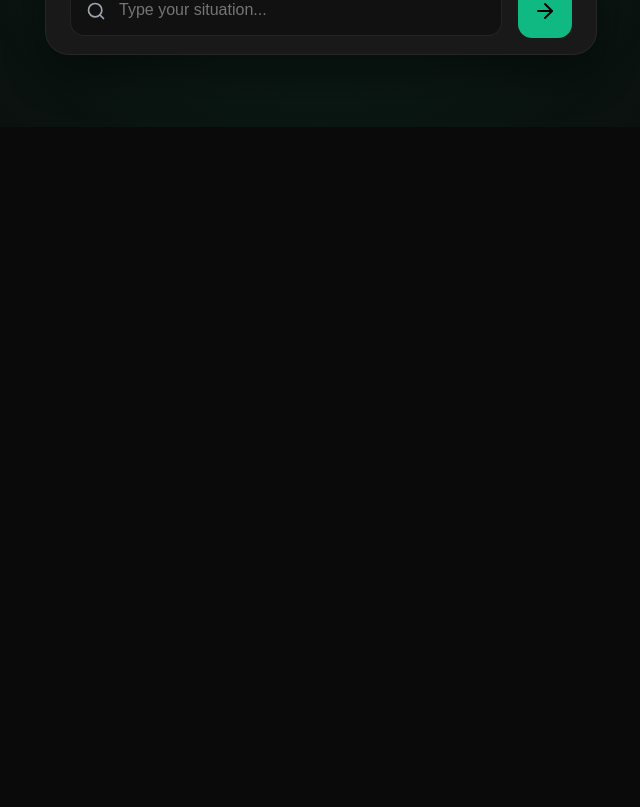
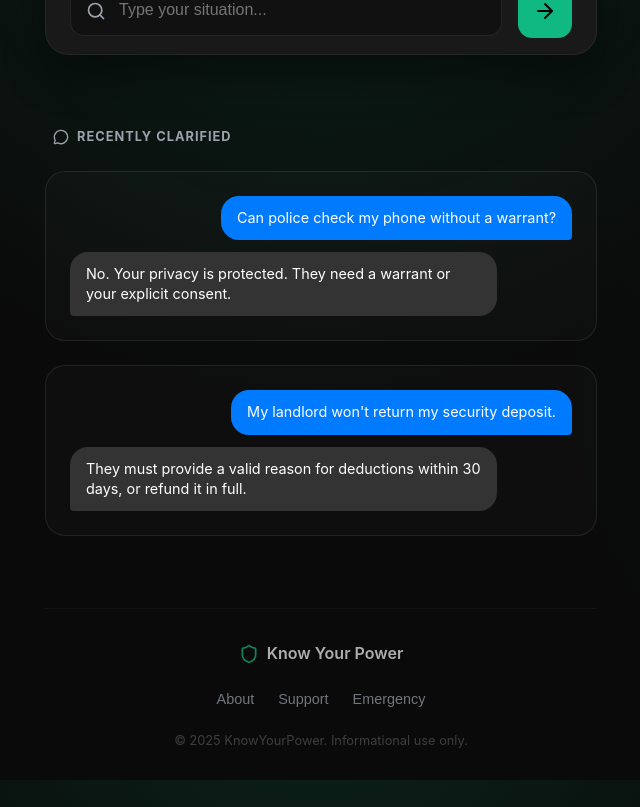
Before and after one commit to Vansh020405/Know_Your_Power, a React (Vite) app: page / in a window 1280 px wide. Shown: the part 1620-2427 px from the top of the page, without its empty margins (319-959 px from the left). Before the commit the page ends 1747 px from the top, so only its background shows below. Built offline with nearby package versions, Linux system fonts and the light colour scheme.

Commit message:
Home edit 2

```diff
--- a/src/components/Home.jsx
+++ b/src/components/Home.jsx
@@ -14,7 +14,9 @@ import {
     Gavel,
     Scale,
     Phone,
-    MoveRight
+    MoveRight,
+    MessageCircle,
+    Heart
 } from 'lucide-react';
 import { analyzeSituation } from '../utils/aiLogic';
 import rulesData from '../data/rules.json';
@@ -91,7 +93,7 @@ const Home = () => {
     };
 
     return (
-        <div className="home fade-in-stagger" style={{ display: 'flex', flexDirection: 'column', gap: '2.5rem', paddingBottom: '3rem' }}>
+        <div className="home fade-in-stagger" style={{ display: 'flex', flexDirection: 'column', gap: '2.5rem', paddingBottom: '0rem' }}>
 
             {/* HERO SECTION */}
             <section className="hero-section">
@@ -242,6 +244,53 @@ const Home = () => {
                     </div>
                 </div>
             </section>
+
+            {/* EXAMPLE CHATS SECTION */}
+            <section className="examples-section">
+                <div className="section-label">
+                    <MessageCircle size={16} /> RECENTLY CLARIFIED
+                </div>
+
+                <div className="chat-examples-grid">
+                    {/* Ex 1 */}
+                    <div className="imessage-container left-slanted">
+                        <div className="imessage-bubble from-me">
+                            Can police check my phone without a warrant?
+                        </div>
+                        <div className="imessage-bubble from-them">
+                            No. Your privacy is protected. They need a warrant or your explicit consent.
+                        </div>
+                    </div>
+
+                    {/* Ex 2 */}
+                    <div className="imessage-container right-slanted">
+                        <div className="imessage-bubble from-me">
+                            My landlord won't return my security deposit.
+                        </div>
+                        <div className="imessage-bubble from-them">
+                            They must provide a valid reason for deductions within 30 days, or refund it in full.
+                        </div>
+                    </div>
+                </div>
+            </section>
+
+            {/* MINIMAL FOOTER */}
+            <footer className="minimal-footer">
+                <div className="footer-content">
+                    <div className="footer-brand">
+                        <Shield size={20} className="text-primary" />
+                        <span>Know Your Power</span>
+                    </div>
+                    <div className="footer-links">
+                        <button onClick={() => navigate('/about')} className="footer-link">About</button>
+                        <button onClick={() => navigate('/support')} className="footer-link">Support</button>
+                        <button onClick={() => navigate('/contacts')} className="footer-link">Emergency</button>
+                    </div>
+                    <div className="footer-copy">
+                        &copy; {new Date().getFullYear()} KnowYourPower. Informational use only.
+                    </div>
+                </div>
+            </footer>
 
             {/* STYLES */}
             <style>{`
@@ -555,6 +604,92 @@ const Home = () => {
 
                 @keyframes bounce { 0%, 80%, 100% { transform: scale(0); } 40% { transform: scale(1); } }
                 @keyframes slideUp { from { transform: translateY(10px); opacity: 0; } to { transform: translateY(0); opacity: 1; } }
+
+                /* EXAMPLES SECTION */
+                .examples-section { margin-top: 2rem; }
+                .section-label {
+                    display: flex; align-items: center; gap: 8px;
+                    font-size: 0.8rem; font-weight: 700; letter-spacing: 1px;
+                    color: var(--text-muted); margin-bottom: 1.5rem;
+                    text-transform: uppercase; padding-left: 0.5rem;
+                }
+                .chat-examples-grid {
+                    display: grid;
+                    gap: 1.5rem;
+                    grid-template-columns: repeat(auto-fit, minmax(280px, 1fr));
+                }
+                .imessage-container {
+                    background: rgba(255,255,255,0.02);
+                    border: 1px solid var(--border);
+                    border-radius: 20px;
+                    padding: 1.5rem;
+                    display: flex;
+                    flex-direction: column;
+                    gap: 0.75rem;
+                    position: relative;
+                }
+
+                .imessage-bubble {
+                    padding: 0.75rem 1rem;
+                    border-radius: 18px;
+                    font-size: 0.9rem;
+                    line-height: 1.4;
+                    max-width: 85%;
+                }
+                .from-me {
+                    align-self: flex-end;
+                    background: #007AFF;
+                    color: white;
+                    border-bottom-right-radius: 4px;
+                }
+                .from-them {
+                    align-self: flex-start;
+                    background: #333;
+                    color: #fff;
+                    border-bottom-left-radius: 4px;
+                }
+
+                /* FOOTER */
+                .minimal-footer {
+                    margin-top: 2rem;
+                    border-top: 1px solid rgba(255,255,255,0.05);
+                    padding: 2rem 0;
+                    opacity: 0.7;
+                    transition: opacity 0.3s;
+                }
+                .minimal-footer:hover { opacity: 1; }
+                .footer-content {
+                    display: flex;
+                    flex-direction: column;
+                    align-items: center;
+                    gap: 1.5rem;
+                    text-align: center;
+                }
+                .footer-brand {
+                    display: flex;
+                    align-items: center;
+                    gap: 8px;
+                    font-weight: 600;
+                    color: var(--text);
+                }
+                .text-primary { color: var(--primary); }
+                .footer-links {
+                    display: flex;
+                    gap: 1.5rem;
+                }
+                .footer-link {
+                    background: none;
+                    border: none;
+                    color: var(--text-muted);
+                    font-size: 0.9rem;
+                    cursor: pointer;
+                    transition: color 0.2s;
+                }
+                .footer-link:hover { color: var(--primary); }
+                .footer-copy {
+                    font-size: 0.8rem;
+                    color: #555;
+                }
             `}</style>
         </div>
     );
```
